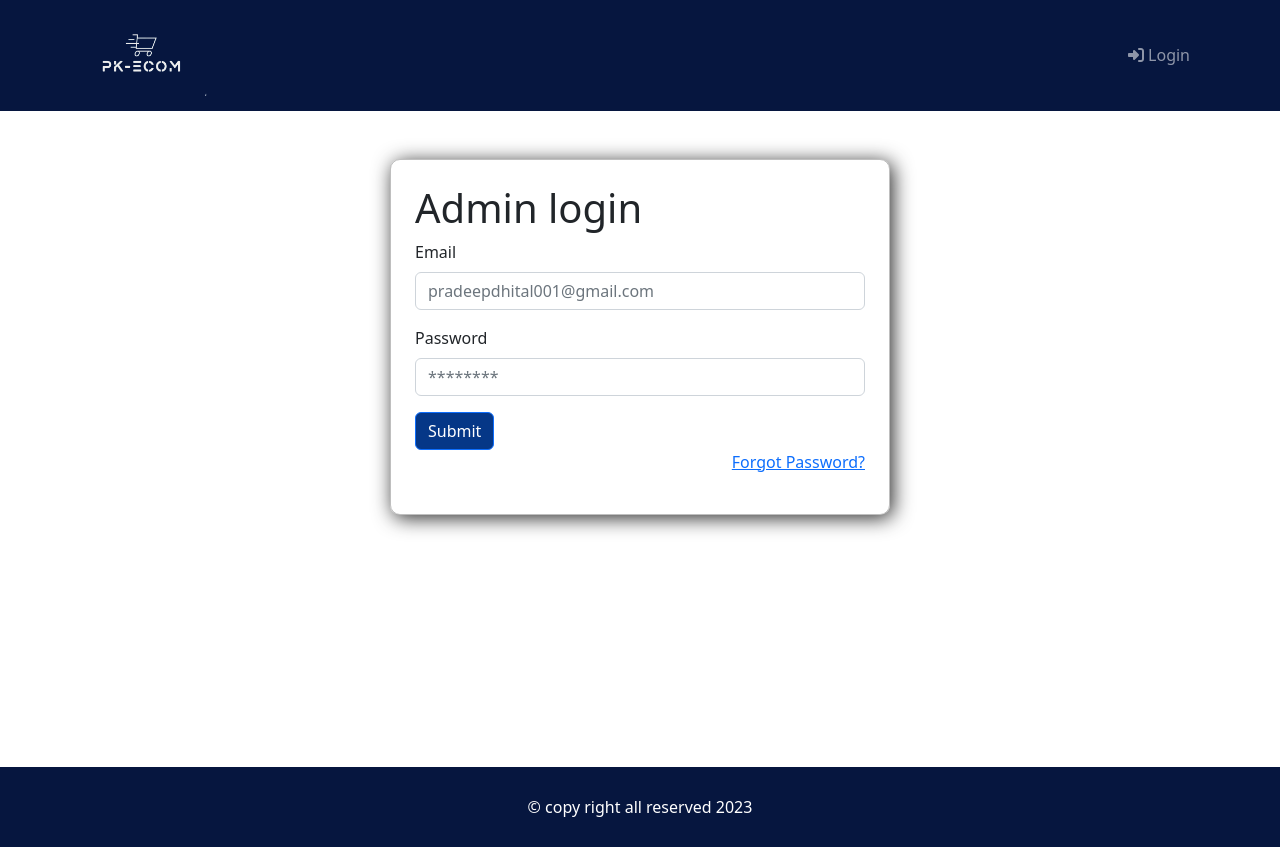
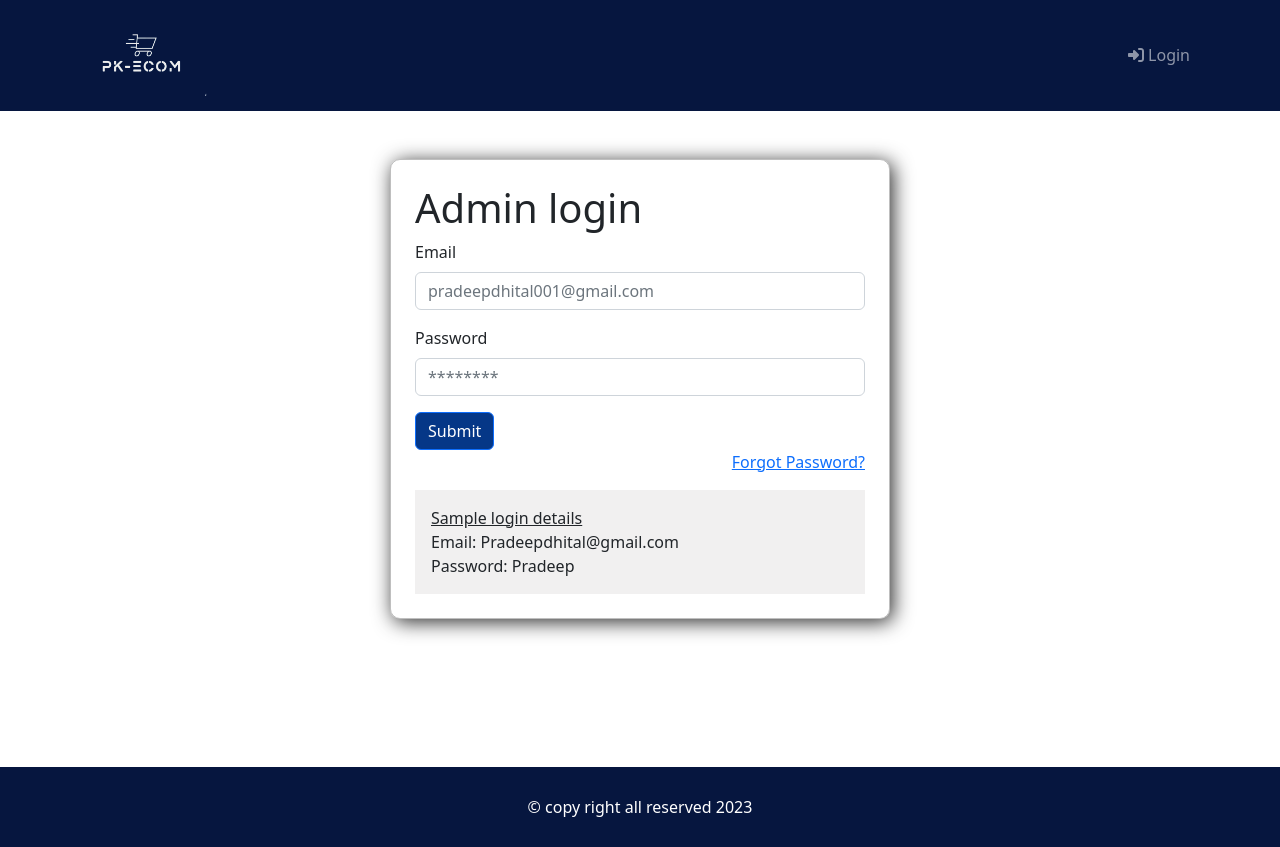
Before and after one commit to PK-ECOM-CMS/PK-ECOM-CMS, a React (Create React App) app: page / in a window 1280 px wide. Built offline with nearby package versions, Linux system fonts and the light colour scheme; no server answers.

Commit message:
sample login provided

```diff
--- a/src/App.css
+++ b/src/App.css
@@ -52,3 +52,11 @@
   margin-bottom: 0.2rem;
   text-align: center;
 }
+/* sample login */
+.samplelogin {
+  background-color: rgba(97, 94, 94, 0.089);
+  padding: 1rem;
+}
+.heading {
+  text-decoration: underline;
+}
--- a/src/pages/admin-login/LoginPage.js
+++ b/src/pages/admin-login/LoginPage.js
@@ -64,6 +64,11 @@ const LoginPage = () => {
           <p className="text-end">
             <a href="/reset-password">Forgot Password?</a>
           </p>
+          <div className="samplelogin">
+            <div className="heading">Sample login details</div>
+            <div className="emai">Email: Pradeepdhital@gmail.com</div>
+            <div className="password">Password: Pradeep</div>
+          </div>
         </div>
       </Container>
       <Footer></Footer>
--- a/src/pages/admin-login/userAction.js
+++ b/src/pages/admin-login/userAction.js
@@ -22,12 +22,11 @@ export const logInUserAction = (data) => async (dispatch) => {
   }
 };
 // register new admin user
-export const registerAdminUserAction = (data) => async (dispatch) => {
+export const registerAdminUserAction = async (data) => {
   const promisePending = postUser(data);
   toast.promise(promisePending, { pending: "Please wait..." });
   const result = await promisePending;
   toast[result.status](result.message);
-  result.status === "success" && dispatch(fetchAdminUsersAction());
   // ==================  The following returned status and message is used to set up as a response on the top of the registration page to read for the user ===================
   return result;
 };
```
